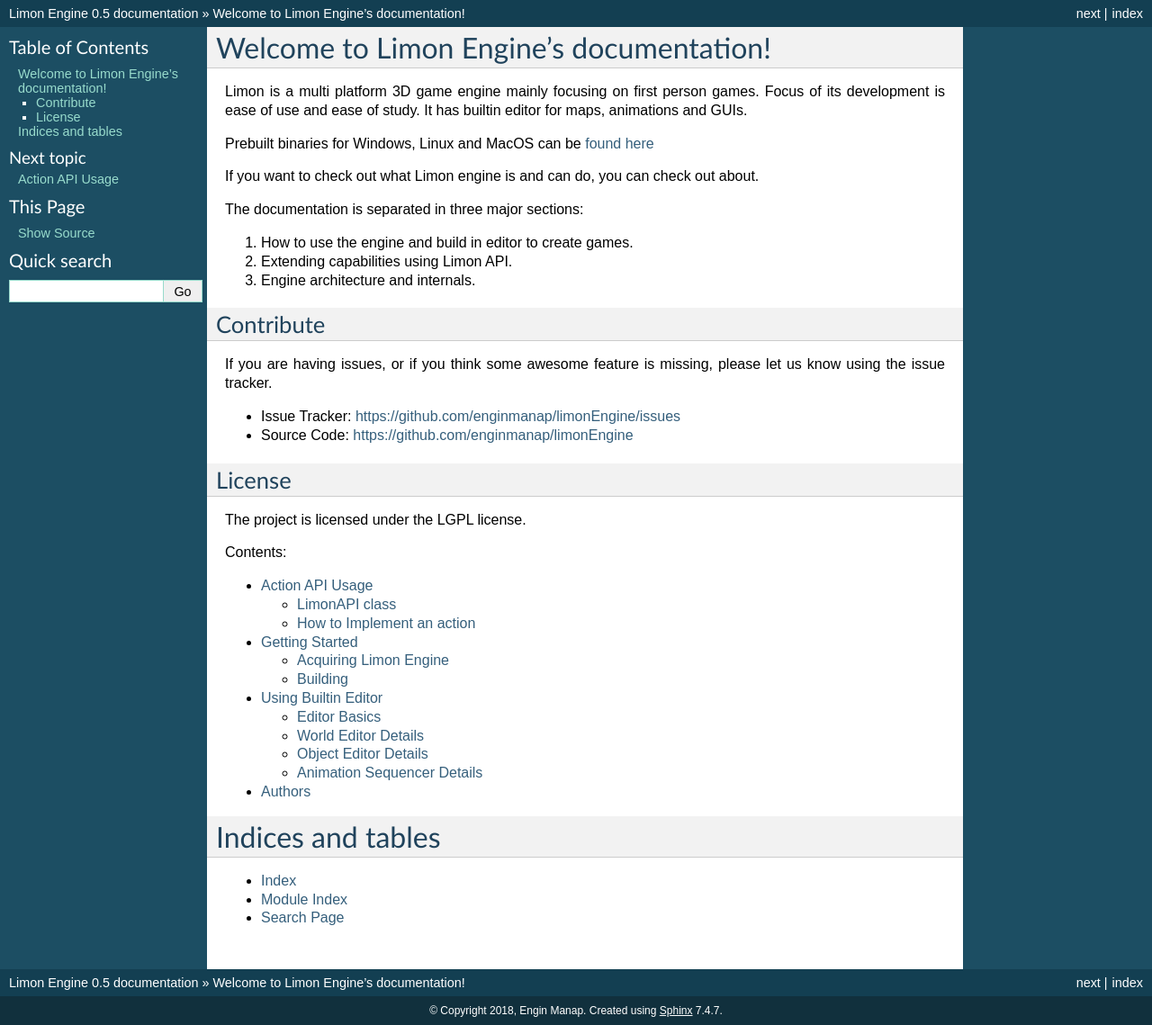
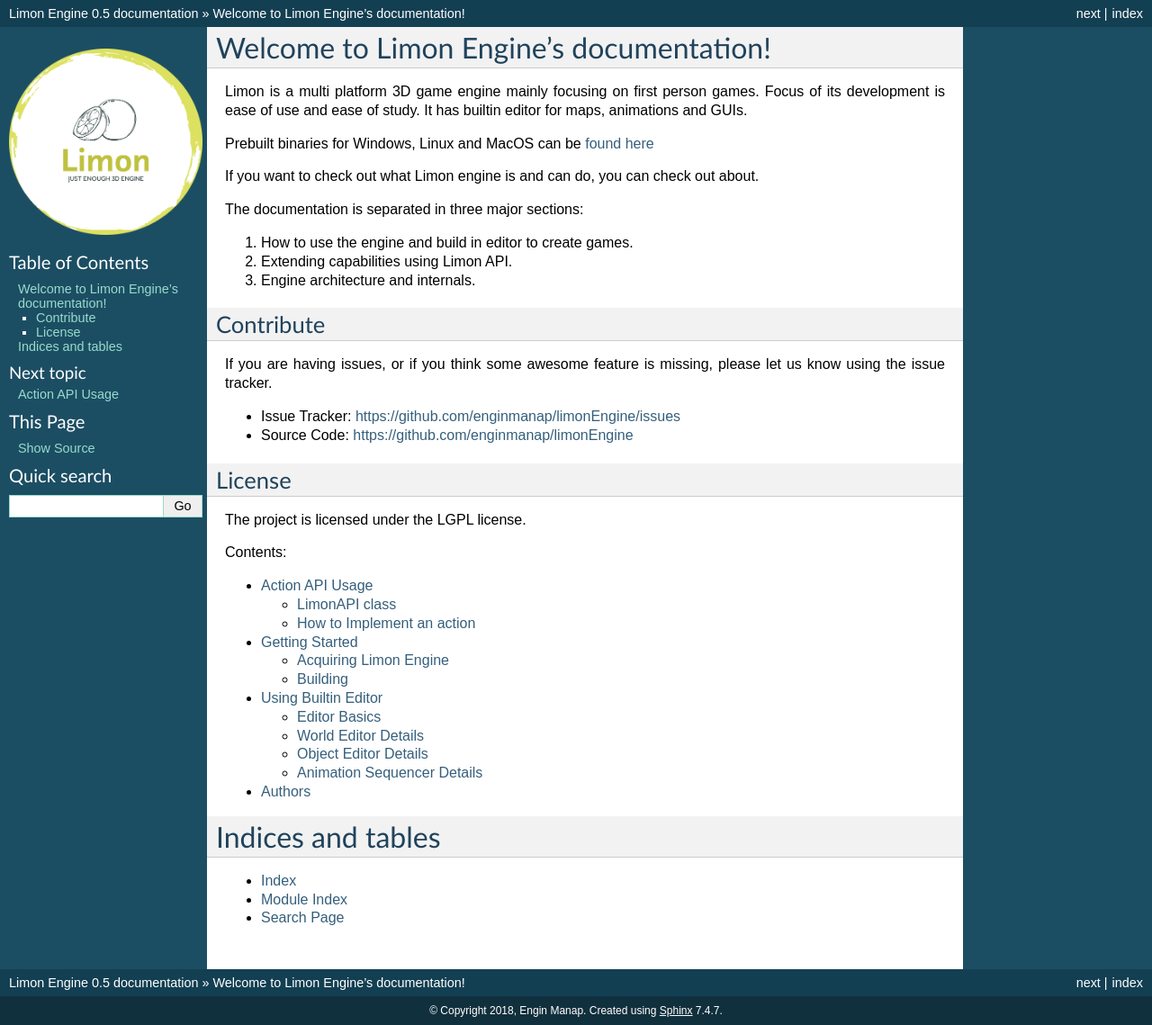
Before and after one commit to enginmanap/limonEngine-docs, a Sphinx documentation site: the page built from docs/index.rst, in a window 1280 px wide. Shown: the whole page at 90% size. Built offline with Sphinx 7.4.7, drawn with Linux system fonts in a browser that asks for light colours.

Commit message:
Set logo

```diff
--- a/docs/conf.py
+++ b/docs/conf.py
@@ -117,7 +117,7 @@
 
 # The name of an image file (relative to this directory) to place at the top
 # of the sidebar.
-#html_logo = None
+html_logo = "_static/media/images/limonLogo.png"
 
 # The name of an image file (within the static path) to use as favicon of the
 # docs.  This file should be a Windows icon file (.ico) being 16x16 or 32x32
```
Also changed, not shown: docs/_static/media/images/limonLogo.png (added).
